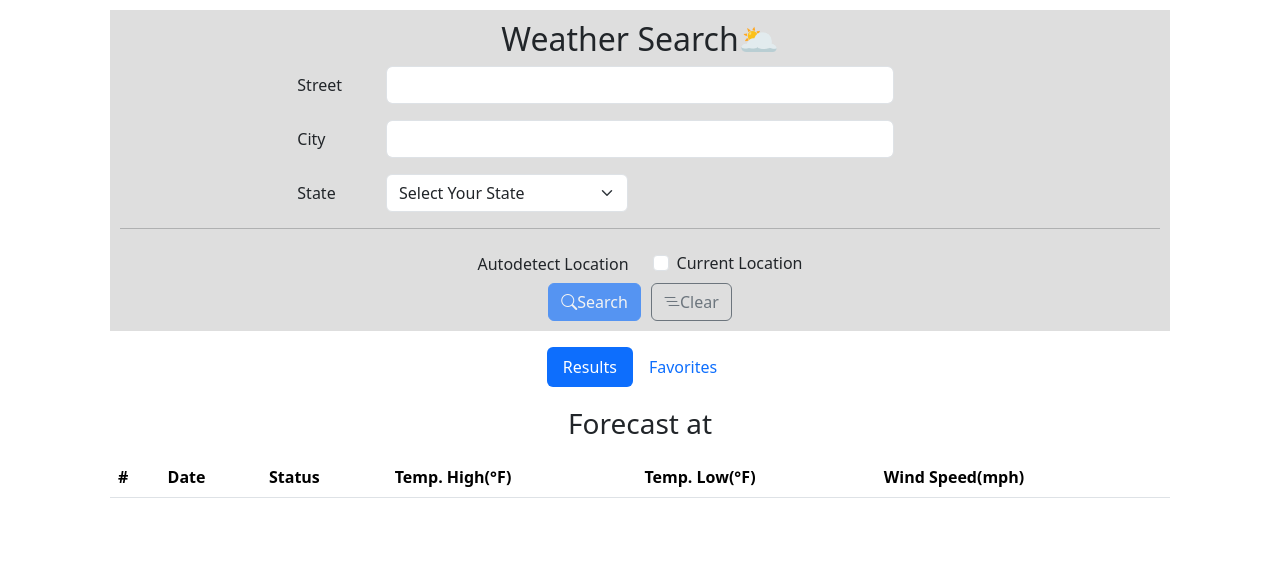
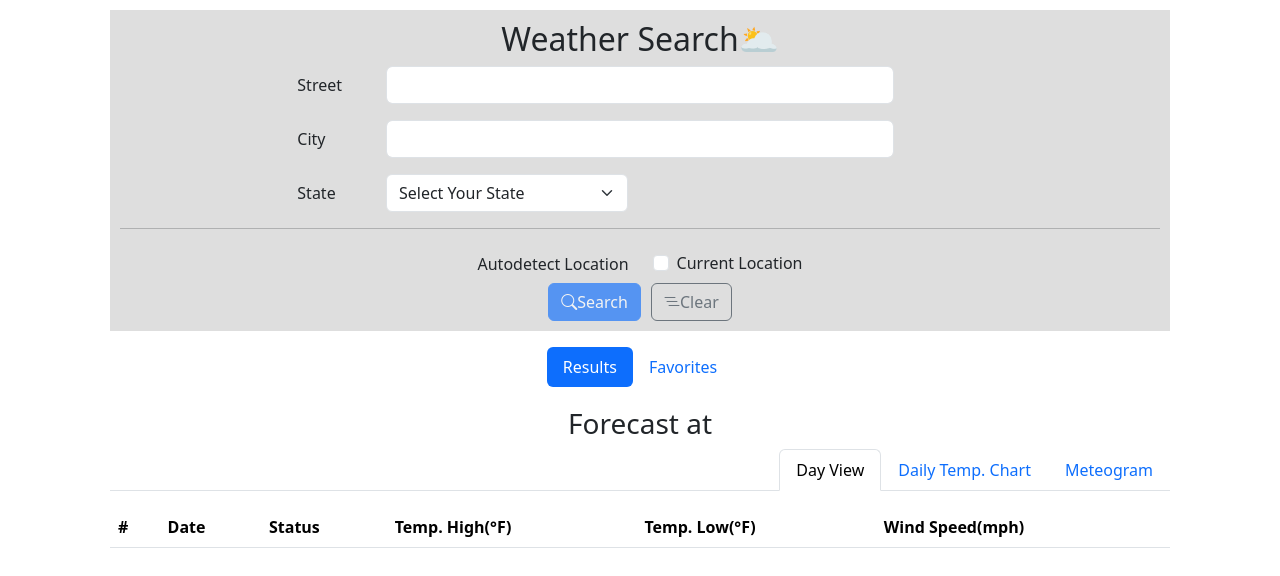
Before and after one commit to gbccccc/Weather-React, a React (Vite) app in the folder frontend/: page / in a window 1280 px wide. Shown: the top 576 px of the page. Built offline with nearby package versions, Linux system fonts and the light colour scheme.

Commit message:
tabs layout for results

```diff
--- a/frontend/src/App.tsx
+++ b/frontend/src/App.tsx
@@ -91,7 +91,7 @@ function App() {
             <Tab.Pane eventKey="results">
               <Carousel controls={false} interval={null} ref={carouselRef}>
                 <Carousel.Item>
-                  <WeatherResults weatherStats={weatherStats} address={address} showDetailsCallback={showDetails}/>
+                  <WeatherResults weatherApiResult={weatherStats} address={address} showDetailsCallback={showDetails}/>
                 </Carousel.Item>
                 <Carousel.Item>
                   {JSON.stringify(weatherStats.forecast.data.timelines[0].intervals[detailIndex])}
--- a/frontend/src/components/SearchingBlock.tsx
+++ b/frontend/src/components/SearchingBlock.tsx
@@ -88,7 +88,7 @@ function SearchingBlock({submitCallback, clearCallback}: {
         <Form className="searching-form" ref={formRef}>
           <Form.Group as={Row} className="mb-3" controlId="street">
             <Col sm={2}/>
-            <Form.Label className="address-label" column sm={1}>Street</Form.Label>
+            <Form.Label className="address-label" column={true} sm={1}>Street</Form.Label>
             <Col sm={6}>
               <Form.Control className="form-input" type="input" required name="street"
                             onChange={onEntryChange} onBlur={onEntryChange}
@@ -100,7 +100,7 @@ function SearchingBlock({submitCallback, clearCallback}: {
           </Form.Group>
           <Form.Group as={Row} className="mb-3" controlId="city">
             <Col sm={2}/>
-            <Form.Label className="address-label" column sm={1}>City</Form.Label>
+            <Form.Label className="address-label" column={true} sm={1}>City</Form.Label>
             <Col sm={6}>
               <Form.Control className="form-input" type="input" required name="city"
                             onChange={onEntryChange} onBlur={onEntryChange}
@@ -112,7 +112,7 @@ function SearchingBlock({submitCallback, clearCallback}: {
           </Form.Group>
           <Form.Group as={Row} className="mb-3" controlId="state">
             <Col sm={2}/>
-            <Form.Label className="address-label" column sm={1}>State</Form.Label>
+            <Form.Label className="address-label" column={true} sm={1}>State</Form.Label>
             <Col sm={3}>
               <Form.Select required name="state"
                            onChange={onEntryChange} onBlur={onEntryChange}
@@ -127,7 +127,7 @@ function SearchingBlock({submitCallback, clearCallback}: {
           </Form.Group>
           <hr/>
           <Form.Group as={Row} controlId="autodetect" className="checkbox-row">
-            <Form.Label column xs="auto">Autodetect Location</Form.Label>
+            <Form.Label column={true} xs="auto">Autodetect Location</Form.Label>
             <Col xs="auto" className="checkbox-row">
               <Form.Check name="autodetect" ref={autodetectRef}
                           onChange={onAutodetectChange} label="Current Location"></Form.Check>
--- a/frontend/src/components/WeatherResults.tsx
+++ b/frontend/src/components/WeatherResults.tsx
@@ -3,13 +3,14 @@ import {WeatherApiResult} from "src/scripts/types";
 import {weatherMapping} from "src/scripts/mappings";
 import "src/styles/WeatherResults.css"
 import {formatDate} from "src/scripts/tools";
+import {Tab, Tabs} from "react-bootstrap";
 
-function WeatherResults({weatherStats, address, showDetailsCallback}: {
-  weatherStats: WeatherApiResult,
+function WeatherResults({weatherApiResult, address, showDetailsCallback}: {
+  weatherApiResult: WeatherApiResult,
   address: string,
   showDetailsCallback: (index: number) => void
 }) {
-  const tableRows = weatherStats.forecast.data.timelines[0].intervals.map(
+  const tableRows = weatherApiResult.forecast.data.timelines[0].intervals.map(
       (detailStat, index) =>
           <tr key={index}>
             <td>{index + 1}</td>
@@ -30,6 +31,8 @@ function WeatherResults({weatherStats, address, showDetailsCallback}: {
   return (
       <div className="weather-results">
         <h3>Forecast at {address}</h3>
+        <Tabs defaultActiveKey="day-view" className="justify-content-end mb-3">
+          <Tab eventKey="day-view" title="Day View">
             <Table bordered={false} hover className="mt-3 weather-results-table">
               <thead>
               <tr>
@@ -45,8 +48,14 @@ function WeatherResults({weatherStats, address, showDetailsCallback}: {
               {tableRows}
               </tbody>
             </Table>
+          </Tab>
+          <Tab eventKey="temp-chart" title="Daily Temp. Chart">
+          </Tab>
+          <Tab eventKey="meteogram" title="Meteogram">
+          </Tab>
+        </Tabs>
       </div>
-  );
+  )
 }
 
 export default WeatherResults;
```
Lines whose indentation alone changed are shown as unchanged.
